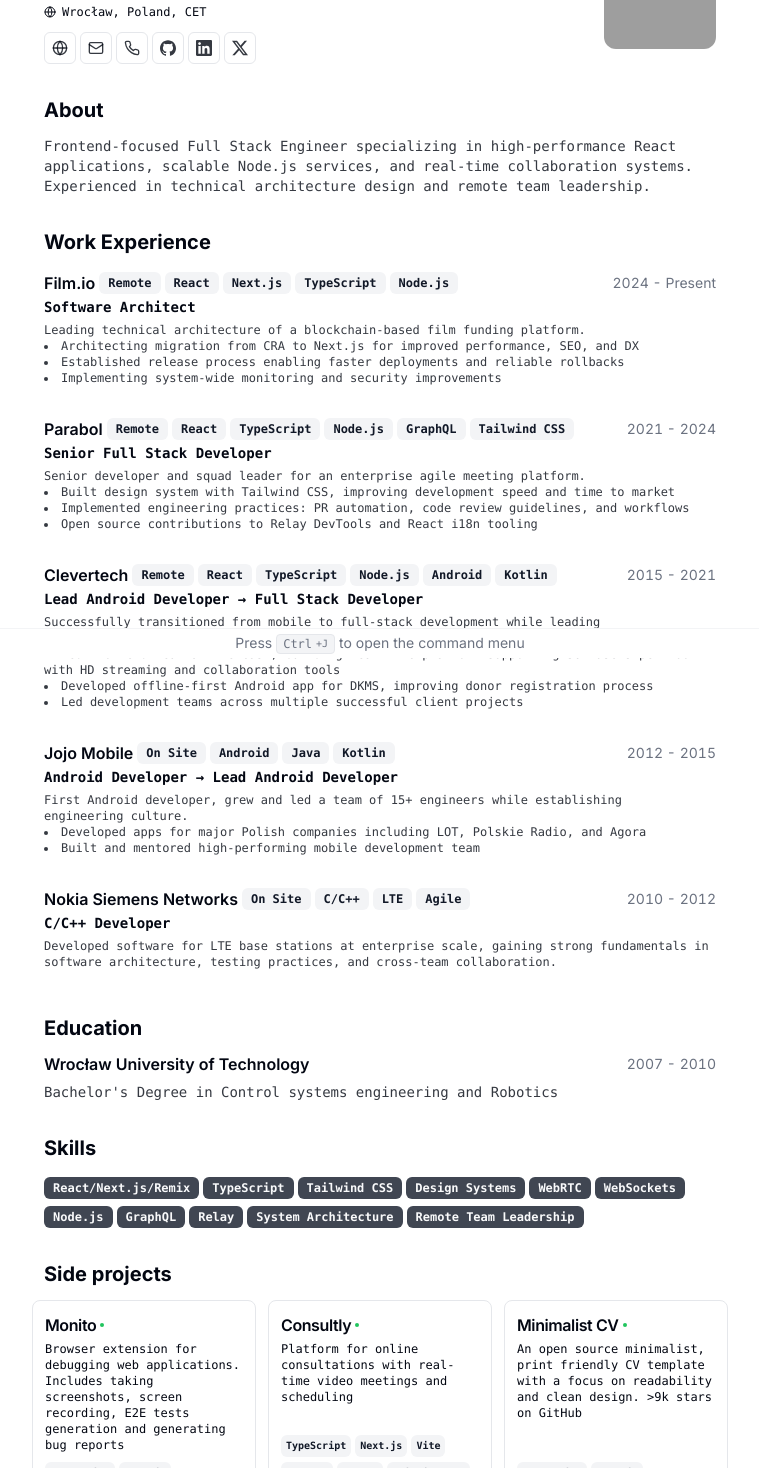
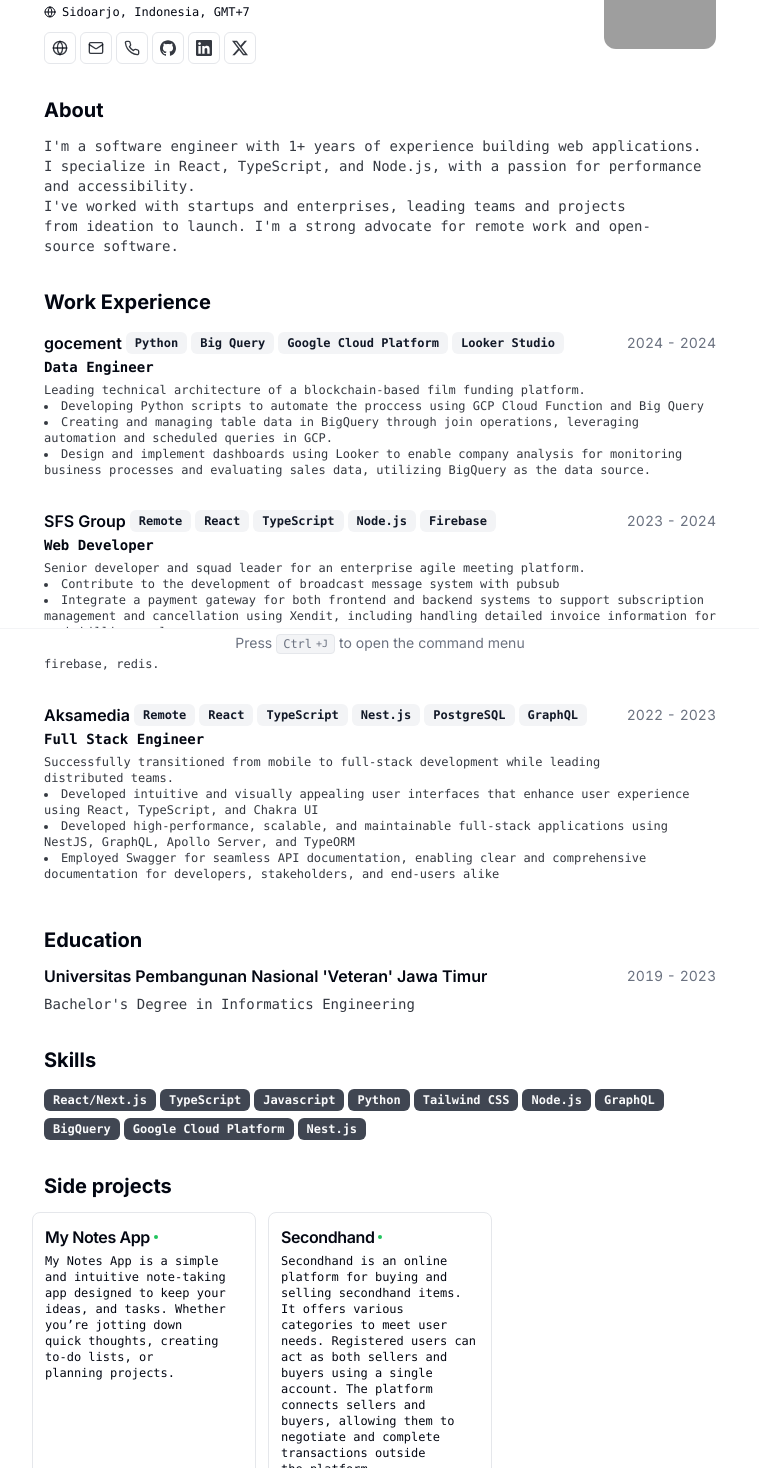
Before and after one commit to yuneda/portfolio, a Next.js app: page / in a window 1280 px wide. Shown: the part 142-1610 px from the top of the page, without its empty margins (260-1019 px from the left). Built offline with nearby package versions, Linux system fonts and the light colour scheme; grey boxes are pictures that could not be loaded.

Commit message:
Update resume data and refactor command menu component

```diff
--- a/src/components/command-menu.tsx
+++ b/src/components/command-menu.tsx
@@ -20,10 +20,11 @@
 
 export const CommandMenu = ({ links }: Props) => {
   const [open, setOpen] = React.useState(false);
-  let isMac =
-    typeof window !== "undefined"
-      ? window.navigator.userAgent.indexOf("Mac") > -1
-      : false;
+  const [isMac, setIsMac] = React.useState(false);
+
+  React.useEffect(() => {
+    setIsMac(window.navigator.userAgent.indexOf("Mac") > -1);
+  }, []);
 
   React.useEffect(() => {
     const down = (e: KeyboardEvent) => {
--- a/src/data/resume-data.tsx
+++ b/src/data/resume-data.tsx
@@ -9,94 +9,97 @@
 import { GitHubIcon, LinkedInIcon, XIcon } from "@/components/icons";
 
 export const RESUME_DATA = {
-  name: "Bartosz Jarocki",
-  initials: "BJ",
-  location: "Wrocław, Poland, CET",
-  locationLink: "https://www.google.com/maps/place/Wrocław",
+  name: "Achmad Yuneda Alfajr",
+  initials: "AYA",
+  location: "Sidoarjo, Indonesia, GMT+7",
+  locationLink: "https://maps.app.goo.gl/eJxokw6xx67XpdXy6",
   about:
-    "Detail-oriented Full Stack Engineer dedicated to building high-quality products.",
+    "Software and Engineer focused on building efficient, user-centric solutions.",
   summary: (
     <>
-      Frontend-focused Full Stack Engineer specializing in high-performance
-      React applications, scalable Node.js services, and real-time collaboration
-      systems. Experienced in technical architecture design and remote team
-      leadership.
+      <p>
+        I'm a software engineer with 1+ years of experience building web applications. I specialize in React, TypeScript, and Node.js,
+        with a passion for performance and accessibility.
+      </p>
+      <p>
+        I've worked with startups and enterprises, leading teams and projects
+        from ideation to launch. I'm a strong advocate for remote work and
+        open-source software.
+      </p>
     </>
   ),
-  avatarUrl: "https://avatars.githubusercontent.com/u/1017620?v=4",
-  personalWebsiteUrl: "https://jarocki.me",
+  avatarUrl: "https://media.licdn.com/dms/image/v2/D5603AQGA9ivMbzF3Gg/profile-displayphoto-shrink_100_100/profile-displayphoto-shrink_100_100/0/1718247958156?e=1742428800&v=beta&t=nMsVd4pAti7s0r8-V9-0j-G8t02L6jraGoEAo_KtVfs",
+  // avatarUrl: "https://pbs.twimg.com/profile_images/1533117965570170880/peE0bJNV_400x400.jpg",
+  personalWebsiteUrl: "https://yuneda.github.io/portfolio/",
   contact: {
-    email: "bartosz.jarocki@hey.com",
-    tel: "+48530213401",
+    email: "yunedaalfajr@gmail.com",
+    tel: "+628980023612",
     social: [
       {
         name: "GitHub",
-        url: "https://github.com/BartoszJarocki",
+        url: "https://github.com/yuneda",
         icon: GitHubIcon,
       },
       {
         name: "LinkedIn",
-        url: "https://www.linkedin.com/in/bjarocki/",
+        url: "https://www.linkedin.com/in/achmad-yuneda-alfajr/",
         icon: LinkedInIcon,
       },
       {
         name: "X",
-        url: "https://x.com/BartoszJarocki",
+        url: "https://x.com/Yunedae",
         icon: XIcon,
       },
     ],
   },
   education: [
     {
-      school: "Wrocław University of Technology",
-      degree: "Bachelor's Degree in Control systems engineering and Robotics",
-      start: "2007",
-      end: "2010",
+      school: "Universitas Pembangunan Nasional 'Veteran' Jawa Timur",
+      degree: "Bachelor's Degree in Informatics Engineering",
+      start: "2019",
+      end: "2023",
     },
   ],
   work: [
     {
-      company: "Film.io",
-      link: "https://film.io",
-      badges: ["Remote", "React", "Next.js", "TypeScript", "Node.js"],
-      title: "Software Architect",
+      company: "gocement",
+      link: "https://gocement.com/",
+      badges: ["Python", "Big Query", "Google Cloud Platform", "Looker Studio"],
+      title: "Data Engineer",
       logo: ConsultlyLogo,
       start: "2024",
-      end: null,
+      end: "2024",
       description: (
         <>
           Leading technical architecture of a blockchain-based film funding
           platform.
           <ul className="list-inside list-disc">
             <li>
-              Architecting migration from CRA to Next.js for improved
-              performance, SEO, and DX
+              Developing Python scripts to automate the proccess using GCP Cloud Function and Big Query
             </li>
             <li>
-              Established release process enabling faster deployments and
-              reliable rollbacks
+            Creating and managing table data in BigQuery through join operations, leveraging automation and scheduled queries in GCP.
             </li>
             <li>
-              Implementing system-wide monitoring and security improvements
+            Design and implement dashboards using Looker to enable company analysis for monitoring business processes and evaluating sales data, utilizing BigQuery as the data source.
             </li>
           </ul>
         </>
       ),
     },
     {
-      company: "Parabol",
-      link: "https://parabol.co",
+      company: "SFS Group",
+      link: "https://www.sfsgroupid.com/",
       badges: [
         "Remote",
         "React",
         "TypeScript",
         "Node.js",
-        "GraphQL",
-        "Tailwind CSS",
+        "Firebase",
       ],
-      title: "Senior Full Stack Developer",
+      title: "Web Developer",
       logo: ParabolLogo,
-      start: "2021",
+      start: "2023",
       end: "2024",
       description: (
         <>
@@ -104,137 +107,78 @@
           platform.
           <ul className="list-inside list-disc">
             <li>
-              Built design system with Tailwind CSS, improving development speed
-              and time to market
+            Contribute to the development of broadcast message system with pubsub
             </li>
             <li>
-              Implemented engineering practices: PR automation, code review
-              guidelines, and workflows
+            Integrate a payment gateway for both frontend and backend systems to support subscription management and cancellation using Xendit, including handling detailed invoice information for each billing cycle.
             </li>
             <li>
-              Open source contributions to Relay DevTools and React i18n tooling
+            Responsible for both the cloud function and frontend project using react, typescript, firebase, redis.
             </li>
           </ul>
         </>
       ),
     },
     {
-      company: "Clevertech",
-      link: "https://clevertech.biz",
-      badges: ["Remote", "React", "TypeScript", "Node.js", "Android", "Kotlin"],
-      title: "Lead Android Developer → Full Stack Developer",
+      company: "Aksamedia",
+      link: "https://aksamedia.co.id/",
+      badges: ["Remote", "React", "TypeScript", "Nest.js", "PostgreSQL", "GraphQL"],
+      title: "Full Stack Engineer",
       logo: ClevertechLogo,
-      start: "2015",
-      end: "2021",
+      start: "2022",
+      end: "2023",
       description: (
         <>
           Successfully transitioned from mobile to full-stack development while
           leading distributed teams.
           <ul className="list-inside list-disc">
             <li>
-              Led frontend team at Evercast, building real-time platform
-              supporting 30+ users per room with HD streaming and collaboration
-              tools
+            Developed intuitive and visually appealing user interfaces that enhance user experience using React, TypeScript, and Chakra UI
             </li>
             <li>
-              Developed offline-first Android app for DKMS, improving donor
-              registration process
+            Developed high-performance, scalable, and maintainable full-stack applications using NestJS, GraphQL, Apollo Server, and TypeORM
             </li>
             <li>
-              Led development teams across multiple successful client projects
+            Employed Swagger for seamless API documentation, enabling clear and comprehensive documentation for developers, stakeholders, and end-users alike
             </li>
           </ul>
         </>
       ),
     },
-    {
-      company: "Jojo Mobile",
-      link: "https://bsgroup.eu/",
-      badges: ["On Site", "Android", "Java", "Kotlin"],
-      title: "Android Developer → Lead Android Developer",
-      logo: JojoMobileLogo,
-      start: "2012",
-      end: "2015",
-      description: (
-        <>
-          First Android developer, grew and led a team of 15+ engineers while
-          establishing engineering culture.
-          <ul className="list-inside list-disc">
-            <li>
-              Developed apps for major Polish companies including LOT, Polskie
-              Radio, and Agora
-            </li>
-            <li>Built and mentored high-performing mobile development team</li>
-          </ul>
-        </>
-      ),
-    },
-    {
-      company: "Nokia Siemens Networks",
-      link: "https://www.nokia.com",
-      badges: ["On Site", "C/C++", "LTE", "Agile"],
-      title: "C/C++ Developer",
-      logo: NSNLogo,
-      start: "2010",
-      end: "2012",
-      description:
-        "Developed software for LTE base stations at enterprise scale, gaining strong fundamentals in software architecture, testing practices, and cross-team collaboration.",
-    },
   ],
   skills: [
-    "React/Next.js/Remix",
+    "React/Next.js",
     "TypeScript",
+    "Javascript",
+    "Python",
     "Tailwind CSS",
-    "Design Systems",
-    "WebRTC",
-    "WebSockets",
     "Node.js",
     "GraphQL",
-    "Relay",
-    "System Architecture",
-    "Remote Team Leadership",
+    "BigQuery",
+    "Google Cloud Platform",
+    "Nest.js",
   ],
   projects: [
     {
-      title: "Monito",
-      techStack: ["TypeScript", "Next.js", "Browser Extension", "PostgreSQL"],
+      title: "My Notes App",
+      techStack: ["Javascript", "React.js", "Redux", "Styled Component"],
       description:
-        "Browser extension for debugging web applications. Includes taking screenshots, screen recording, E2E tests generation and generating bug reports",
+        "My Notes App is a simple and intuitive note-taking app designed to keep your ideas, and tasks. Whether you’re jotting down quick thoughts, creating to-do lists, or planning projects.",
       logo: MonitoLogo,
       link: {
-        label: "monito.dev",
-        href: "https://monito.dev/",
+        label: "My Notes App",
+        href: "https://yuneda.github.io/React-JS-Notes-Website/",
       },
     },
     {
-      title: "Consultly",
-      techStack: [
-        "TypeScript",
-        "Next.js",
-        "Vite",
-        "GraphQL",
-        "WebRTC",
-        "Tailwind CSS",
-        "PostgreSQL",
-        "Redis",
-      ],
+      title: "Secondhand",
+      techStack: ["TypeScript", "Next.js", "Browser Extension", "PostgreSQL"],
       description:
-        "Platform for online consultations with real-time video meetings and scheduling",
-      logo: ConsultlyLogo,
-      link: {
-        label: "consultly.com",
-        href: "https://consultly.com/",
-      },
-    },
-    {
-      title: "Minimalist CV",
-      techStack: ["TypeScript", "Next.js", "Tailwind CSS"],
-      description:
-        "An open source minimalist, print friendly CV template with a focus on readability and clean design. >9k stars on GitHub",
+        "Secondhand is an online platform for buying and selling secondhand items. It offers various categories to meet user needs. Registered users can act as both sellers and buyers using a single account. The platform connects sellers and buyers, allowing them to negotiate and complete transactions outside the platform.",
       logo: MonitoLogo,
       link: {
-        label: "Minimalist CV",
-        href: "https://github.com/BartoszJarocki/cv",
+        label: "https://secondhand-lilac.vercel.app/",
+        href: "https://secondhand-lilac.vercel.app/",
       },
     },
   ],
```
